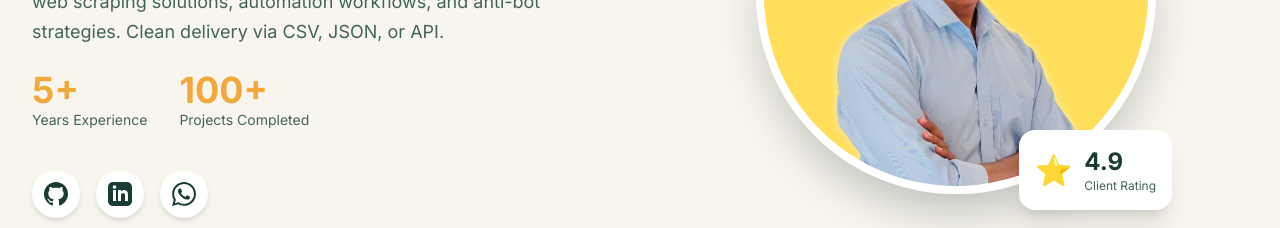
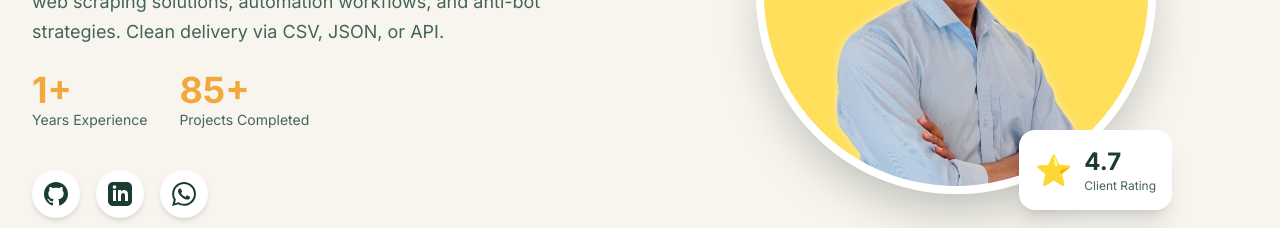
Before and after one commit to kaif11ali/portfolio, a React (Vite) app: page / in a window 1280 px wide. Shown: the part 402-630 px from the top of the page. Built offline with nearby package versions, Linux system fonts and the light colour scheme; the HTML template or start-up script is replaced by a standard one.

Commit message:
fix: update contact information and social media links in Footer and Hero components

```diff
--- a/src/components/Contact.jsx
+++ b/src/components/Contact.jsx
@@ -76,7 +76,7 @@ const Contact = () => {
                     href="mailto:kaifali@example.com"
                     className="text-[#1A6F5C] hover:text-[#F2A93B] transition-colors"
                   >
-                    kaifali@example.com
+                    contac@kaifali.tech
                   </a>
                 </div>
               </div>
--- a/src/components/Footer.jsx
+++ b/src/components/Footer.jsx
@@ -59,7 +59,7 @@ const Footer = () => {
                 </svg>
               </a>
               <a
-                href="https://linkedin.com"
+                href="https://www.linkedin.com/in/kaifali/"
                 target="_blank"
                 rel="noopener noreferrer"
                 className="w-10 h-10 bg-white rounded-full flex items-center justify-center hover:bg-[#F2A93B] transition-colors"
@@ -69,7 +69,7 @@ const Footer = () => {
                 </svg>
               </a>
               <a
-                href="https://wa.me/yourphonenumber"
+                href="https://wa.me/7779018599"
                 target="_blank"
                 rel="noopener noreferrer"
                 className="w-10 h-10 bg-white rounded-full flex items-center justify-center hover:bg-[#F2A93B] transition-colors"
--- a/src/components/Hero.jsx
+++ b/src/components/Hero.jsx
@@ -26,11 +26,11 @@ const Hero = () => {
 
           <div className="flex items-center space-x-8">
             <div>
-              <div className="text-4xl font-bold text-[#F2A93B]">5+</div>
+              <div className="text-4xl font-bold text-[#F2A93B]">1+</div>
               <div className="text-[#43645C] text-sm">Years Experience</div>
             </div>
             <div>
-              <div className="text-4xl font-bold text-[#F2A93B]">100+</div>
+              <div className="text-4xl font-bold text-[#F2A93B]">85+</div>
               <div className="text-[#43645C] text-sm">Projects Completed</div>
             </div>
           </div>
@@ -43,13 +43,13 @@ const Hero = () => {
                 <path d="M12 0c-6.626 0-12 5.373-12 12 0 5.302 3.438 9.8 8.207 11.387.599.111.793-.261.793-.577v-2.234c-3.338.726-4.033-1.416-4.033-1.416-.546-1.387-1.333-1.756-1.333-1.756-1.089-.745.083-.729.083-.729 1.205.084 1.839 1.237 1.839 1.237 1.07 1.834 2.807 1.304 3.492.997.107-.775.418-1.305.762-1.604-2.665-.305-5.467-1.334-5.467-5.931 0-1.311.469-2.381 1.236-3.221-.124-.303-.535-1.524.117-3.176 0 0 1.008-.322 3.301 1.23.957-.266 1.983-.399 3.003-.404 1.02.005 2.047.138 3.006.404 2.291-1.552 3.297-1.23 3.297-1.23.653 1.653.242 2.874.118 3.176.77.84 1.235 1.911 1.235 3.221 0 4.609-2.807 5.624-5.479 5.921.43.372.823 1.102.823 2.222v3.293c0 .319.192.694.801.576 4.765-1.589 8.199-6.086 8.199-11.386 0-6.627-5.373-12-12-12z"/>
               </svg>
             </a>
-            <a href="https://linkedin.com" target="_blank" rel="noopener noreferrer"
+            <a href="https://www.linkedin.com/in/kaifali/" target="_blank" rel="noopener noreferrer"
                className="w-12 h-12 bg-white rounded-full flex items-center justify-center hover:bg-[#F2A93B] transition-colors shadow-md">
               <svg className="w-6 h-6 text-[#1A3C34]" fill="currentColor" viewBox="0 0 24 24">
                 <path d="M19 0h-14c-2.761 0-5 2.239-5 5v14c0 2.761 2.239 5 5 5h14c2.762 0 5-2.239 5-5v-14c0-2.761-2.238-5-5-5zm-11 19h-3v-11h3v11zm-1.5-12.268c-.966 0-1.75-.79-1.75-1.764s.784-1.764 1.75-1.764 1.75.79 1.75 1.764-.783 1.764-1.75 1.764zm13.5 12.268h-3v-5.604c0-3.368-4-3.113-4 0v5.604h-3v-11h3v1.765c1.396-2.586 7-2.777 7 2.476v6.759z"/>
               </svg>
             </a>
-            <a href="https://wa.me/yourphonenumber" target="_blank" rel="noopener noreferrer"
+            <a href="https://wa.me/7779018599" target="_blank" rel="noopener noreferrer"
                className="w-12 h-12 bg-white rounded-full flex items-center justify-center hover:bg-[#F2A93B] transition-colors shadow-md">
               <svg className="w-6 h-6 text-[#1A3C34]" fill="currentColor" viewBox="0 0 24 24">
                 <path d="M.057 24l1.687-6.163c-1.041-1.804-1.588-3.849-1.587-5.946.003-6.556 5.338-11.891 11.893-11.891 3.181.001 6.167 1.24 8.413 3.488 2.245 2.248 3.481 5.236 3.48 8.414-.003 6.557-5.338 11.892-11.893 11.892-1.99-.001-3.951-.5-5.688-1.448l-6.305 1.654zm6.597-3.807c1.676.995 3.276 1.591 5.392 1.592 5.448 0 9.886-4.434 9.889-9.885.002-5.462-4.415-9.89-9.881-9.892-5.452 0-9.887 4.434-9.889 9.884-.001 2.225.651 3.891 1.746 5.634l-.999 3.648 3.742-.981zm11.387-5.464c-.074-.124-.272-.198-.57-.347-.297-.149-1.758-.868-2.031-.967-.272-.099-.47-.149-.669.149-.198.297-.768.967-.941 1.165-.173.198-.347.223-.644.074-.297-.149-1.255-.462-2.39-1.475-.883-.788-1.48-1.761-1.653-2.059-.173-.297-.018-.458.13-.606.134-.133.297-.347.446-.521.151-.172.2-.296.3-.495.099-.198.05-.372-.025-.521-.075-.148-.669-1.611-.916-2.206-.242-.579-.487-.501-.669-.51l-.57-.01c-.198 0-.52.074-.792.372s-1.04 1.016-1.04 2.479 1.065 2.876 1.213 3.074c.149.198 2.095 3.2 5.076 4.487.709.306 1.263.489 1.694.626.712.226 1.36.194 1.872.118.571-.085 1.758-.719 2.006-1.413.248-.695.248-1.29.173-1.414z"/>
@@ -74,7 +74,7 @@ const Hero = () => {
             <div className="absolute -bottom-4 -right-4 bg-white rounded-2xl shadow-xl p-4 flex items-center space-x-3">
               <div className="text-3xl">⭐</div>
               <div>
-                <div className="text-2xl font-bold text-[#1A3C34]">4.9</div>
+                <div className="text-2xl font-bold text-[#1A3C34]">4.7</div>
                 <div className="text-xs text-[#43645C]">Client Rating</div>
               </div>
             </div>
```
